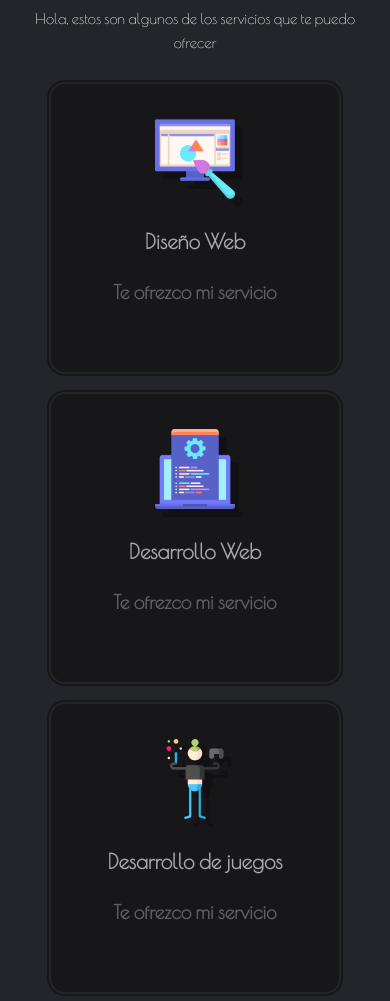
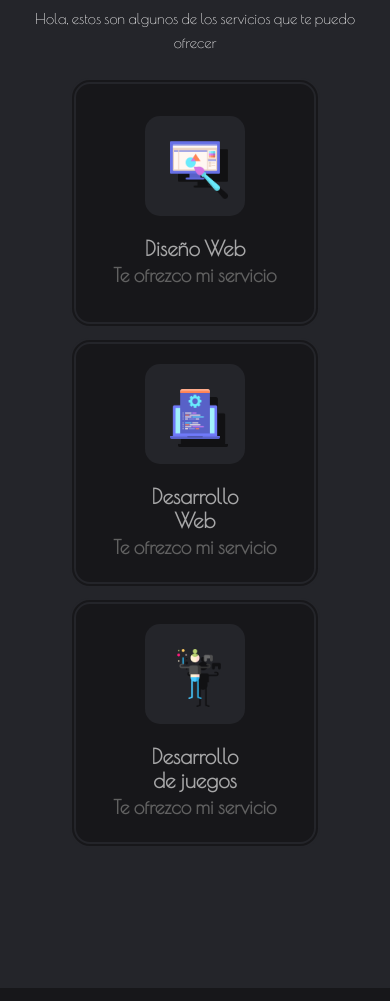
Before and after one commit to Yoswell/portafoliopersonal, a plain HTML site: page Tos.html in a window 390 px wide. Shown: the part 1042-2043 px from the top of the page. Drawn offline with nearby package versions, Linux system fonts and the light colour scheme; a web font is replaced by a local one.

Commit message:
Update Services.css

```diff
--- a/css/Services.css
+++ b/css/Services.css
@@ -102,3 +102,32 @@
     margin: 0;
   }
 }
+
+@media only screen and (max-width: 500px) {
+  .card {
+    width: 250px;
+    height: 250px;
+  }
+
+  .card h3 {
+    padding-top: 10px;
+    padding-bottom: 10px;
+  }
+
+  .card p {
+    padding: 0 5px;
+  }
+
+  .services .card-content .contIcons {
+    display: flex;
+    align-items: center;
+    justify-content: center;
+    width: 100px;
+    height: 100px;
+    padding: 10px;
+    border-radius: 15px;
+    background-color: #24252a;
+  }
+
+  .icons { width: 50px; }
+}
```
